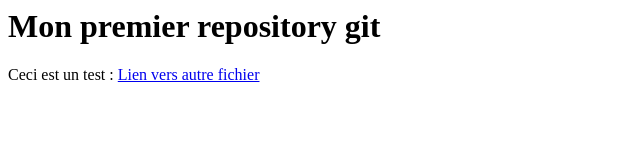
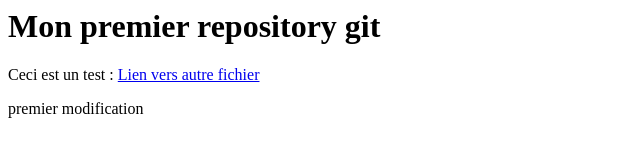
Before and after one commit to Alexandre9118/test, a plain HTML site: page index.html in a window 1280 px wide. Shown: the whole page, without its empty margins (0-640 px from the left). Drawn offline with Linux system fonts and the light colour scheme.

Commit message:
modif de l'index html

```diff
--- a/index.html
+++ b/index.html
@@ -2,5 +2,7 @@
 <body>
 	<h1>Mon premier repository git</h1>
 	<p>Ceci est un test : <a href="test-version-git.html">Lien vers autre fichier</a></p>
+
+	<p>premier modification</p>
 </body>
 </html>
```
